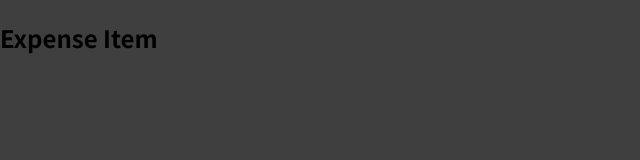
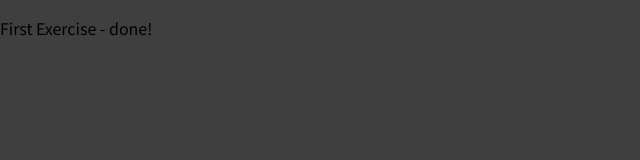
Before and after one commit to MarioTiara/react.udemy, a React (Create React App) app in the folder React-Components/: page / in a window 1280 px wide. Shown: the top 160 px of the page, without its empty margins (0-640 px from the left). Built offline with nearby package versions, Linux system fonts and the light colour scheme.

Commit message:
ad more feature on Expense item

```diff
--- a/React-Components/src/App.js
+++ b/React-Components/src/App.js
@@ -1,8 +1,9 @@
+import ExerciseComponent from "./components/ExerciseComponent";
 import ExpenseItem from "./components/ExpenseItem";
 
 function App() {
   return (
-    <ExpenseItem/>
+    <ExerciseComponent/>
   );
 }
 
--- /dev/null
+++ b/React-Components/src/components/ExerciseComponent.js
@@ -0,0 +1,6 @@
+import React from 'react'
+
+export default function ExerciseComponent ()
+{
+    return (<p>First Exercise - done!</p>)
+}
--- a/React-Components/src/components/ExpenseItem.js
+++ b/React-Components/src/components/ExpenseItem.js
@@ -1,5 +1,13 @@
 function ExpenseItem(){
-    return <h2>Expense Item</h2>
+    return (
+        <div>
+            <div>March 28th 2021</div>
+            <div>
+                <h2>Car Insurance</h2>
+                <div>$294.64</div>
+            </div>
+        </div>
+    )
 }
 
 export default ExpenseItem
```
